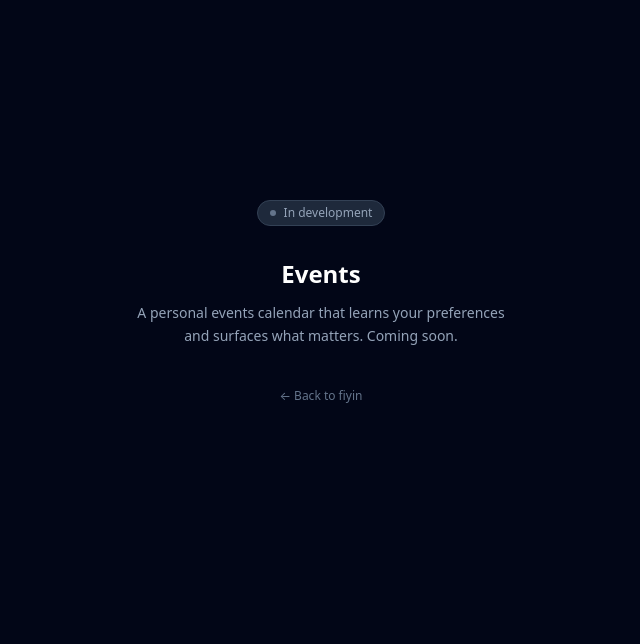
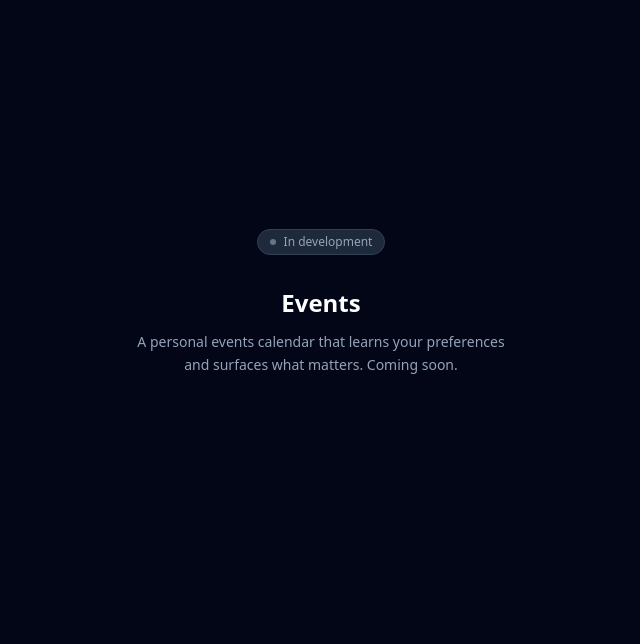
Before and after one commit to fiyinadeyera/SignalRank, a Flask app: page /events in a window 1280 px wide. Shown: the part 146-790 px from the top of the page, without its empty margins (319-959 px from the left). Run offline with Flask 3, Linux system fonts and the light colour scheme; some libraries are stand-ins or nearby versions; some web fonts are replaced.

Commit message:
fix: remove fiyin back link, fix title

```diff
--- a/templates/events.html
+++ b/templates/events.html
@@ -1,5 +1,5 @@
 {% extends "base.html" %}
-{% block title %}Events — fiyin{% endblock %}
+{% block title %}Events{% endblock %}
 {% block content %}
 <div class="min-h-screen flex items-center justify-center px-6">
     <div class="text-center max-w-sm">
@@ -9,7 +9,6 @@
         </div>
         <h1 class="text-2xl font-semibold text-white mb-3">Events</h1>
         <p class="text-slate-400 text-sm leading-relaxed">A personal events calendar that learns your preferences and surfaces what matters. Coming soon.</p>
-        <a href="/" class="inline-block mt-10 text-xs text-slate-500 hover:text-slate-300 transition">← Back to fiyin</a>
     </div>
 </div>
 {% endblock %}
```
